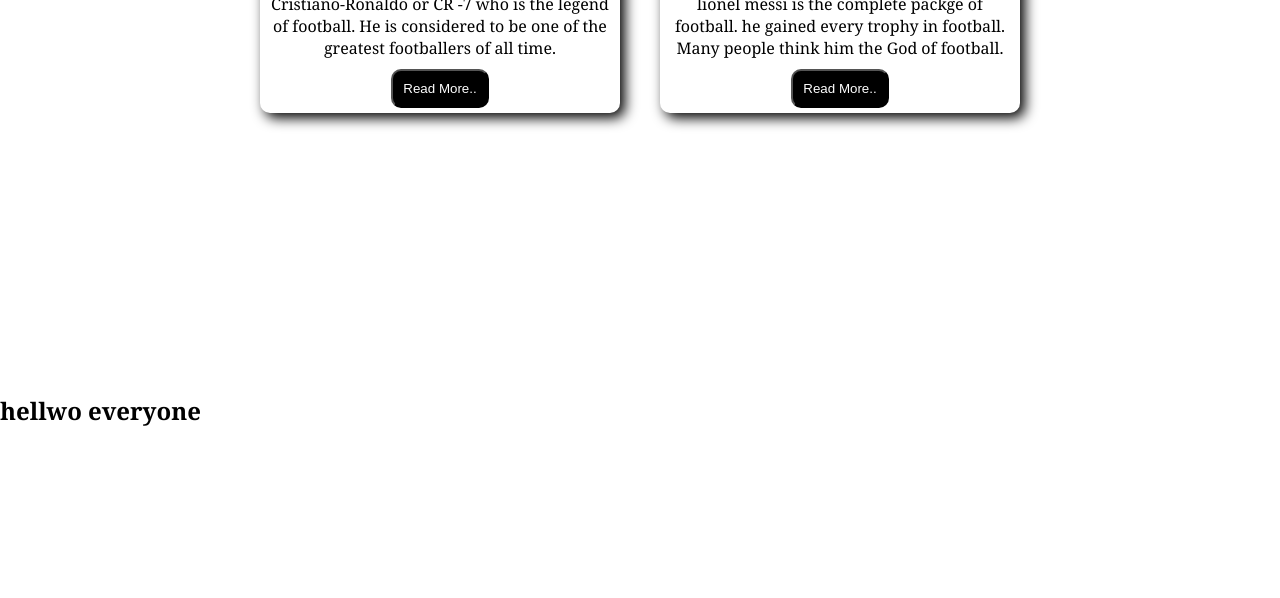
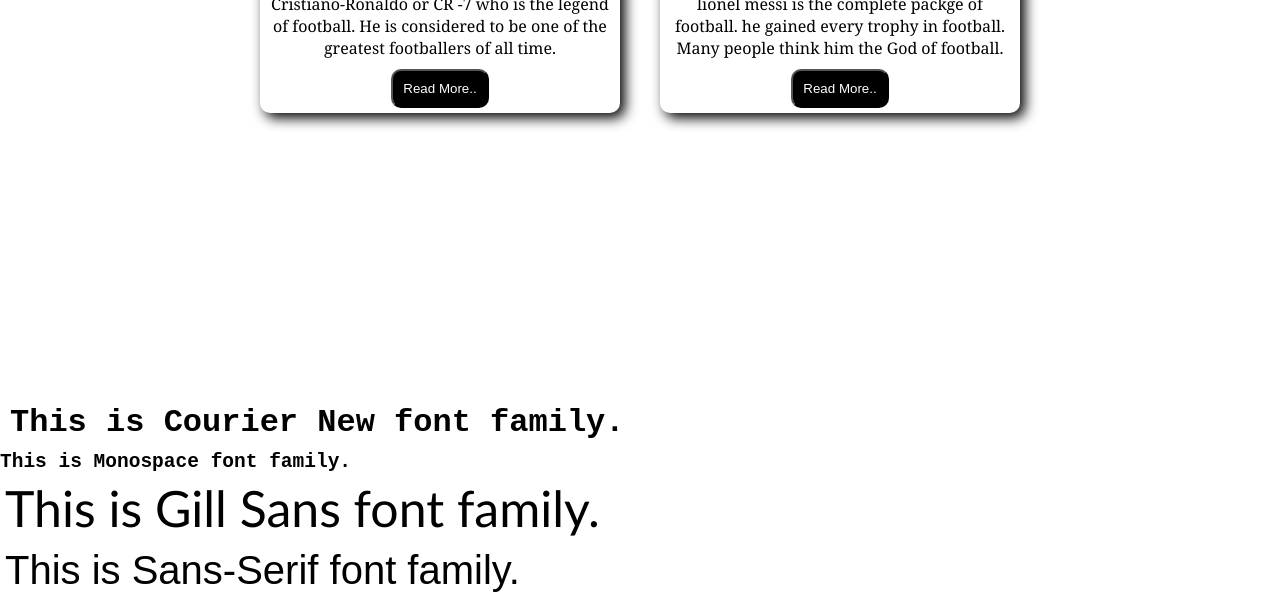
Before and after one commit to munna500362/card-vanila-css., a plain HTML site: page card.html in a window 1280 px wide. Shown: the part 450-1048 px from the top of the page. Before the commit the page ends 877 px from the top, so only its background shows below. Drawn offline with Linux system fonts and the light colour scheme.

Commit message:
second commit

```diff
--- a/card.html
+++ b/card.html
@@ -104,36 +104,18 @@
                 </div>
             </div>
         </div>
-        <!-- <div class="cards-body">
-            <div class="card">
-
-                <div class="image">
-                    <img src="neymar5.jpg" alt="">
-                </div>
-                <div>
-                    <h1>Neymar Jr.</h1>
-                </div>
-                <div>
-                    <p>
-                        A prince without a trophy.
-                        <br>
-                        bakjlkadjflkajdfkljadl;kfja;lksdfjalk;sdjf;
-                        <br>
-                        lkasdjf;lkasdjfl;kasdjflk;ajsdflkajdsfal;keruoiwe roaiwejr oadfjioaefr
-                    </p>
-                </div>
-                <div class="button-div">
-                    <button>Read More..</button>
-                </div>
-            </div>
-        </div> -->
 
     </div>
 
     <br><br>
 
     <div>
-        <h2>hellwo everyone </h2>
+        <h1 style="font-family: 'Courier New'"> This is Courier New font family.</h1>
+        <h2 style="font-family: monospace;">This is Monospace font family.</h2>
+        <p style="font-size: 50px; font-family: 'Gill Sans';">
+            This is Gill Sans font family.
+        </p>
+        <p style="font-size: 40px; font-family:sans-serif;">This is Sans-Serif font family.</p>
     </div>
 
 </body>
```
